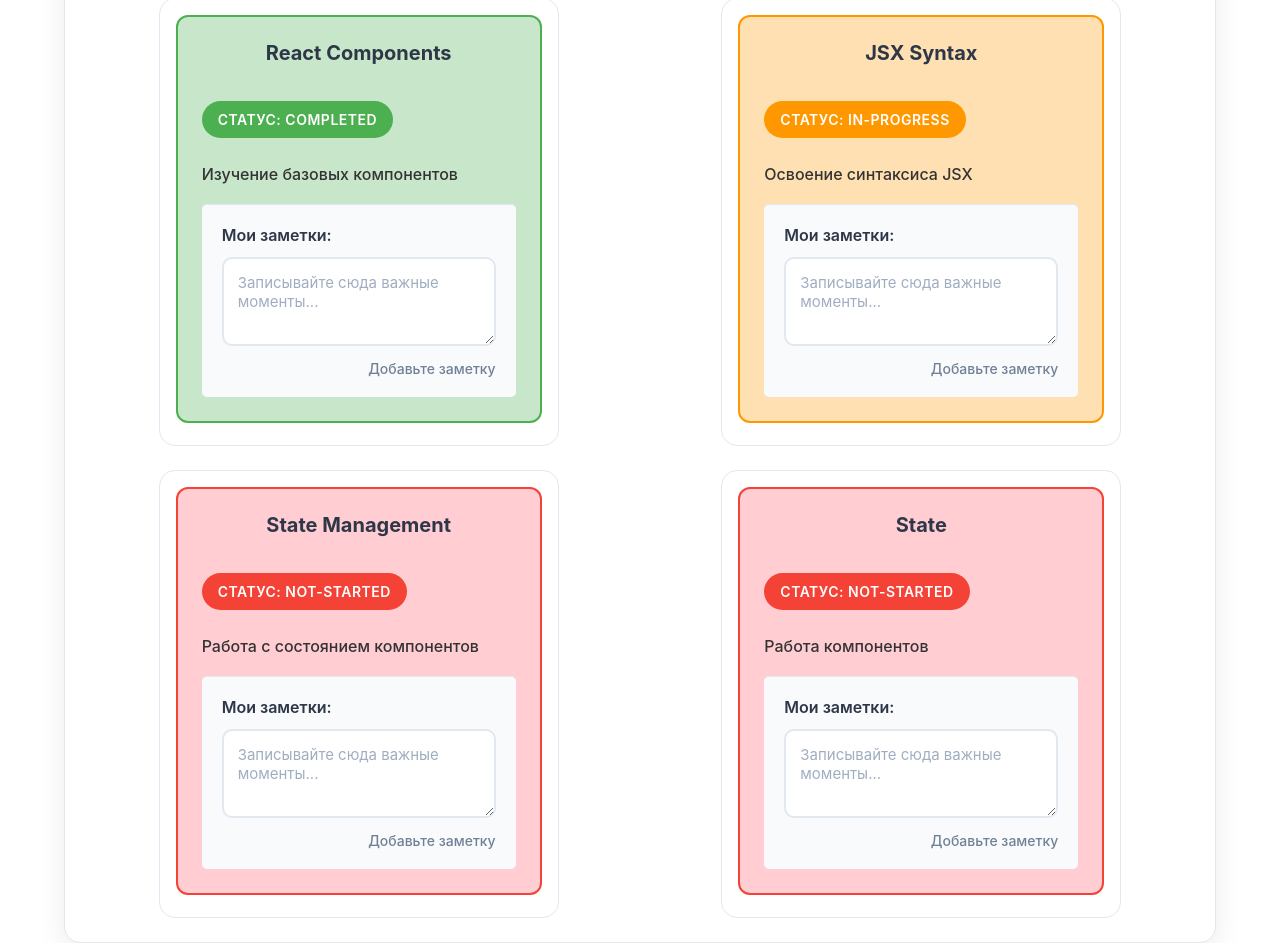
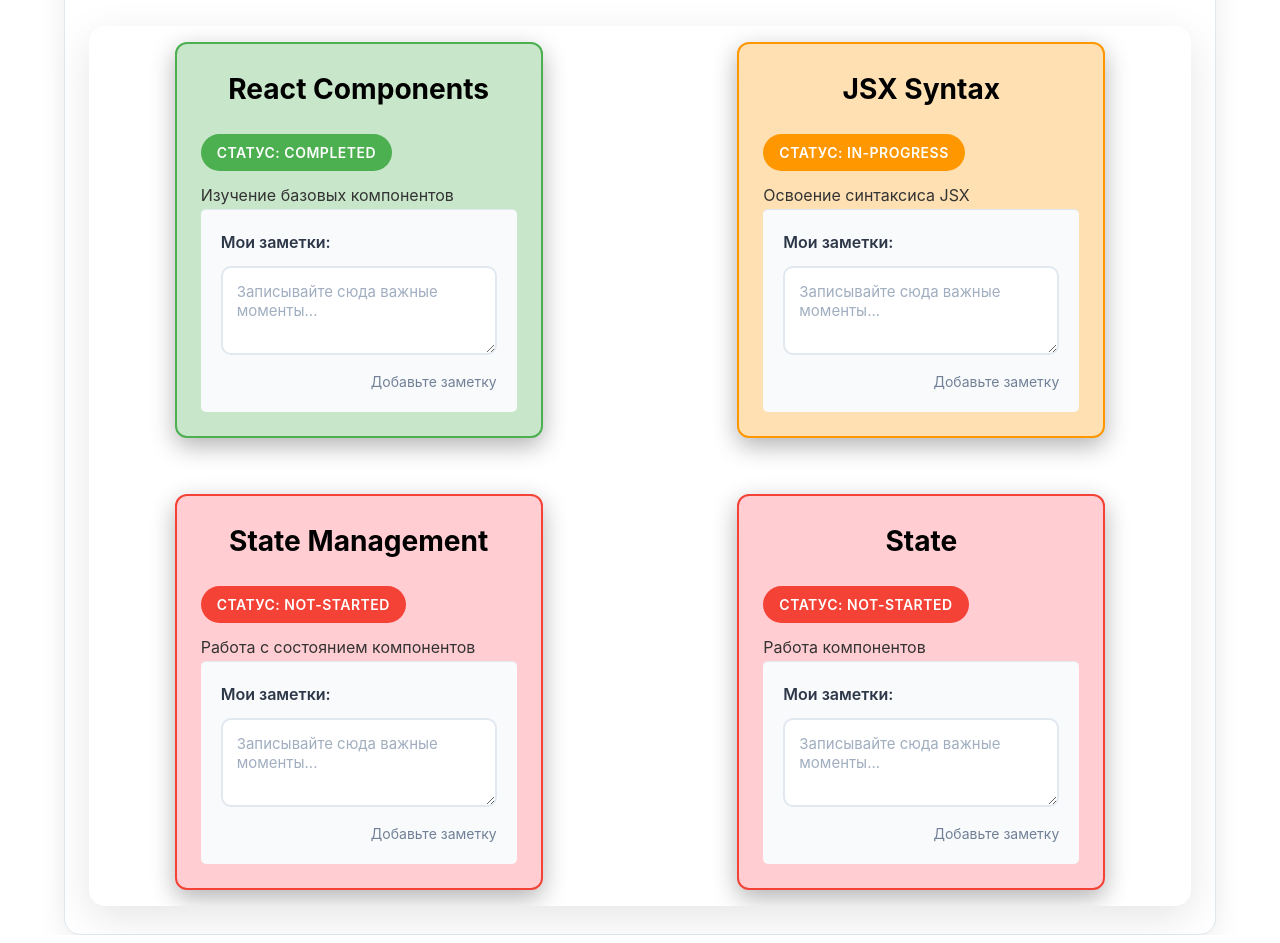
Before and after one commit to me1lkom/practice_19-..., a React (Vite) app: page / in a window 1280 px wide. Shown: the part 560-1503 px from the top of the page. Built offline with nearby package versions, Linux system fonts and the light colour scheme.

Commit message:
redesigning css structure

```diff
--- a/src/App.jsx
+++ b/src/App.jsx
@@ -69,7 +69,6 @@ function App() {
               reset={handleReset}
               selectRandom={handleSelectRandom}
               technology={technologies}
-              Export
             />
           </div>
           <FilterChange onFilterChange={setSelectedFilter} />
@@ -87,14 +86,12 @@ function App() {
         <div className="technologies-grid">
           {filteredTechnologies.map((tech) => (
             <div key={tech.id}>
-              <button>
                 <TechnologyCard
                   key={tech.id}
                   technology={tech}
                   onStatusChange={() => updateStatus(tech.id)}
                   onNotesChange={updateNotes}
                 />
-              </button>
             </div>
           ))}
         </div>
--- a/src/components/FilterChange.jsx
+++ b/src/components/FilterChange.jsx
@@ -1,3 +1,4 @@
+import "../style/FilterChange.css"
 function FilterChange({ onFilterChange }) {
   return (
     <div className="FilterChange">
--- a/src/components/ProgressHeader.jsx
+++ b/src/components/ProgressHeader.jsx
@@ -1,3 +1,4 @@
+import "../style/Progress.css"
 
 function ProgressHeader({ totalCount, completedCount, inProgressCount, notStartedCount }) {
   return (
--- a/src/components/QuickActions.jsx
+++ b/src/components/QuickActions.jsx
@@ -1,6 +1,6 @@
 import { useState } from "react";
 import Modal from "../reusable/Modal.jsx";
-
+import "../style/QuickActions.css"
 function QuickActions({ allcompleted, reset, selectRandom, technologies }) {
   const [showExportModal, setShowExportModal] = useState(false);
   const handleExport = () => {
--- a/src/components/TechnologyNotes.jsx
+++ b/src/components/TechnologyNotes.jsx
@@ -1,3 +1,5 @@
+import "../style/TechnologyNotes.css";
+
 function TechnologyNotes({ notes, onNotesChange, techId }) {
   return (
     <div className="notes-section">
--- a/src/style/App.css
+++ b/src/style/App.css
@@ -5,7 +5,8 @@
   box-sizing: border-box;
 }
 
-html, body {
+html,
+body {
   height: 100%;
   margin: 0;
   font-family: -apple-system, BlinkMacSystemFont, "Segoe UI", Roboto, Oxygen,
@@ -50,96 +51,6 @@ body {
   border: 1px solid #e1e8ed;
 }
 
-
-.progress-info {
-  display: grid;
-  grid-template-columns: repeat(auto-fit, minmax(250px, 1fr));
-  gap: 16px;
-  margin-bottom: 20px;
-}
-
-.progress-info p {
-  background: #f8fafc;
-  padding: 12px 16px;
-  border-radius: 10px;
-  margin: 0;
-  font-size: 15px;
-  color: #4a5568;
-  border-left: 4px solid #4299e1;
-}
-
-.progress-bar {
-  margin-top: 20px;
-}
-
-.progress-bar__completed {
-  width: 100%;
-  height: 28px;
-  border-radius: 14px;
-  border: none;
-  overflow: hidden;
-}
-
-.progress-bar__completed::-webkit-progress-bar {
-  background-color: #e2e8f0;
-  border-radius: 14px;
-}
-
-.progress-bar__completed::-webkit-progress-value {
-  background: #667eea;
-  border-radius: 14px;
-  transition: width 0.5s ease;
-}
-
-.progress-bar__completed::-moz-progress-bar {
-  background: #667eea;
-  border-radius: 14px;
-}
-
-/* Секция списка технологий */
-.technology-list {
-  background: white;
-  border-radius: 16px;
-  padding: 30px;
-  width: 100%;
-  box-shadow: 0 8px 30px rgba(0, 0, 0, 0.08);
-  border: 1px solid #e1e8ed;
-}
-
-.technology-list h1 {
-  margin: 0 0 24px 0;
-  color: #2d3748;
-  font-size: 32px;
-  font-weight: 700;
-  text-align: center;
-  position: relative;
-  padding-bottom: 16px;
-}
-
-
-/* Панель действий и фильтров */
-.actions-button {
-  display: flex;
-  flex-direction: column;
-  gap: 20px;
-  margin-bottom: 30px;
-}
-
-.quickActions {
-  display: flex;
-  gap: 12px;
-  flex-wrap: wrap;
-  justify-content: center;
-}
-
-.FilterChange {
-  display: flex;
-  gap: 12px;
-  flex-wrap: wrap;
-    justify-content: center;
-
-}
-
 /* Общие стили кнопок */
 .btn {
   border: none;
@@ -161,36 +72,6 @@ body {
   box-shadow: 0 6px 20px rgba(0, 0, 0, 0.15);
 }
 
-
-/* Кнопки быстрых действий */
-.action-allcompleted {
-  background: #38a169;
-}
-
-.action-reset {
-  background: #e53e3e;
-}
-
-.action-selectRandom {
-  background: #dd6b20;
-}
-
-/* Кнопки фильтров */
-.action-all {
-  background: #3182ce;
-}
-
-.action-completed {
-  background: #38a169;
-}
-
-.action-inProgress {
-  background: #dd6b20;
-}
-
-.action-notStarted {
-  background: #e53e3e
-}
 
 /* Строка поиска */
 .search-box {
@@ -235,13 +116,12 @@ body {
 /* Сетка технологий */
 .technologies-grid {
   display: grid;
-  /* grid-template-columns: repeat(auto-fill, minmax(350px, 1fr)); */
   grid-template-columns: repeat(auto-fit, minmax(20rem, 25rem));
   gap: 1.5rem;
   justify-content: space-around;
 }
 
-.technologies-grid > div {
+.technologies-grid {
   background: white;
   border-radius: 16px;
   overflow: hidden;
@@ -249,122 +129,18 @@ body {
   border: 1px solid #e2e8f0;
 }
 
-.technologies-grid > div:hover {
+.technologies-grid {
   transform: translateY(-4px);
   box-shadow: 0 12px 40px rgba(0, 0, 0, 0.1);
 }
 
-.technologies-grid button {
+.technologies-grid {
   width: 100%;
   border: none;
   background: none;
-  cursor: pointer;
   text-align: left;
   padding: 0;
   margin: 0;
-}
-
-/* Стили для TechnologyCard (дополнительно) */
-.technology-card {
-  padding: 24px;
-  transition: all 0.3s ease;
-}
-
-.technology-card.completed {
-  border-left: 6px solid #48bb78;
-  background: #c6f6d5;
-}
-
-.technology-card.in-progress {
-  border-left: 6px solid #ed8936;
-  background: #fed7d7;
-}
-
-.technology-card.not-started {
-  border-left: 6px solid #f56565;
-  background: #fed7d7;
-}
-
-.technology-title h3 {
-  margin: 0 0 12px 0;
-  color: #2d3748;
-  font-size: 20px;
-  font-weight: 700;
-}
-
-.technology-description {
-  color: #4a5568;
-  font-size: 15px;
-  line-height: 1.5;
-  margin-bottom: 16px;
-}
-
-.technology-status {
-  display: inline-block;
-  padding: 6px 12px;
-  border-radius: 20px;
-  font-size: 13px;
-  font-weight: 600;
-  margin-bottom: 12px;
-  color: white;
-}
-
-.technology-card.completed .technology-status {
-  background: #48bb78;
-}
-
-.technology-card.in-progress .technology-status {
-  background: #ed8936;
-}
-
-.technology-card.not-started .technology-status {
-  background: #f56565;
-}
-
-/* Стили для заметок */
-.notes-section {
-  padding: 20px;
-  background: #f8fafc;
-  border-top: 1px solid #e2e8f0;
-  border-radius: 5px;
-}
-
-.notes-section h4 {
-  margin: 0 0 12px 0;
-  color: #2d3748;
-  font-size: 16px;
-  font-weight: 600;
-}
-
-.notes-section textarea {
-  width: 100%;
-  padding: 14px;
-  border: 2px solid #e2e8f0;
-  border-radius: 10px;
-  font-size: 15px;
-  font-family: inherit;
-  resize: vertical;
-  min-height: 80px;
-  transition: all 0.3s ease;
-  background: white;
-  color: #2d3748;
-}
-
-.notes-section textarea:focus {
-  outline: none;
-  border-color: #4299e1;
-  box-shadow: 0 0 0 3px rgba(66, 153, 225, 0.1);
-}
-
-.notes-section textarea::placeholder {
-  color: #a0aec0;
-}
-
-.notes-hint {
-  margin-top: 10px;
-  font-size: 14px;
-  color: #718096;
-  text-align: right;
 }
 
 /* Адаптивность */
@@ -383,7 +159,8 @@ body {
     gap: 16px;
   }
 
-  .progress, .technology-list {
+  .progress,
+  .technology-list {
     padding: 20px;
   }
 
@@ -438,18 +215,6 @@ body {
   }
 }
 
-.technology__grid > div {
-  animation: fadeIn 0.5s ease forwards;
-}
-
-.technology__grid > div:nth-child(odd) {
-  animation-delay: 0.1s;
-}
-
-.technology__grid > div:nth-child(even) {
-  animation-delay: 0.2s;
-}
-
 /* Стили для скроллбара */
 ::-webkit-scrollbar {
   width: 8px;
--- /dev/null
+++ b/src/style/FilterChange.css
@@ -0,0 +1,23 @@
+/* Кнопки фильтров */
+.action-all {
+  background: #3182ce;
+}
+
+.action-completed {
+  background: #38a169;
+}
+
+.action-inProgress {
+  background: #dd6b20;
+}
+
+.action-notStarted {
+  background: #e53e3e;
+}
+
+.FilterChange {
+  display: flex;
+  gap: 12px;
+  flex-wrap: wrap;
+  justify-content: center;
+}
--- /dev/null
+++ b/src/style/Progress.css
@@ -0,0 +1,21 @@
+
+.progress-info {
+  display: grid;
+  grid-template-columns: repeat(auto-fit, minmax(250px, 1fr));
+  gap: 16px;
+  margin-bottom: 20px;
+}
+
+.progress-info p {
+  background: #f8fafc;
+  padding: 12px 16px;
+  border-radius: 10px;
+  margin: 0;
+  font-size: 15px;
+  color: #4a5568;
+  border-left: 4px solid #4299e1;
+}
+
+.progress-bar-container {
+  margin: 1rem;
+}
--- /dev/null
+++ b/src/style/QuickActions.css
@@ -0,0 +1,27 @@
+/* Панель действий и фильтров */
+.actions-button {
+  display: flex;
+  flex-direction: column;
+  gap: 20px;
+  margin-bottom: 30px;
+}
+
+.quickActions {
+  display: flex;
+  gap: 12px;
+  flex-wrap: wrap;
+  justify-content: center;
+}
+
+/* Кнопки быстрых действий */
+.action-allcompleted {
+  background: #38a169;
+}
+
+.action-reset {
+  background: #e53e3e;
+}
+
+.action-selectRandom {
+  background: #dd6b20;
+}
--- a/src/style/TechnologyCard.css
+++ b/src/style/TechnologyCard.css
@@ -2,10 +2,10 @@
   padding: 1.5rem;
   margin: 1rem;
   border-radius: 12px;
-  cursor: pointer;
   transition: all 0.3s ease;
   position: relative;
   overflow: hidden;
+  box-shadow: 0 8px 25px rgba(0, 0, 0, 0.3);
 }
 
 .technology-card.completed {
@@ -51,6 +51,7 @@
   text-transform: uppercase;
   letter-spacing: 0.5px;
   color: white;
+  cursor: pointer;
   align-self: flex-start;
 }
 
@@ -74,5 +75,5 @@
 
 .technology-card:hover {
   transform: translateY(-4px);
-  box-shadow: 0 8px 25px rgba(0, 0, 0, 0.15);
+  box-shadow: 0 8px 25px rgba(0, 0, 0, 0.5);
 }
--- /dev/null
+++ b/src/style/TechnologyNotes.css
@@ -0,0 +1,45 @@
+/* Стили для заметок */
+.notes-section {
+  padding: 20px;
+  background: #f8fafc;
+  border-top: 1px solid #e2e8f0;
+  border-radius: 5px;
+}
+
+.notes-section h4 {
+  margin: 0 0 12px 0;
+  color: #2d3748;
+  font-size: 16px;
+  font-weight: 600;
+}
+
+.notes-section textarea {
+  width: 100%;
+  padding: 14px;
+  border: 2px solid #e2e8f0;
+  border-radius: 10px;
+  font-size: 15px;
+  font-family: inherit;
+  resize: vertical;
+  min-height: 80px;
+  transition: all 0.3s ease;
+  background: white;
+  color: #2d3748;
+}
+
+.notes-section textarea:focus {
+  outline: none;
+  border-color: #4299e1;
+  box-shadow: 0 0 0 3px rgba(66, 153, 225, 0.1);
+}
+
+.notes-section textarea::placeholder {
+  color: #a0aec0;
+}
+
+.notes-hint {
+  margin-top: 10px;
+  font-size: 14px;
+  color: #718096;
+  text-align: right;
+}
```
Also changed, not shown: src/style/ProgressHeader.css (added).
